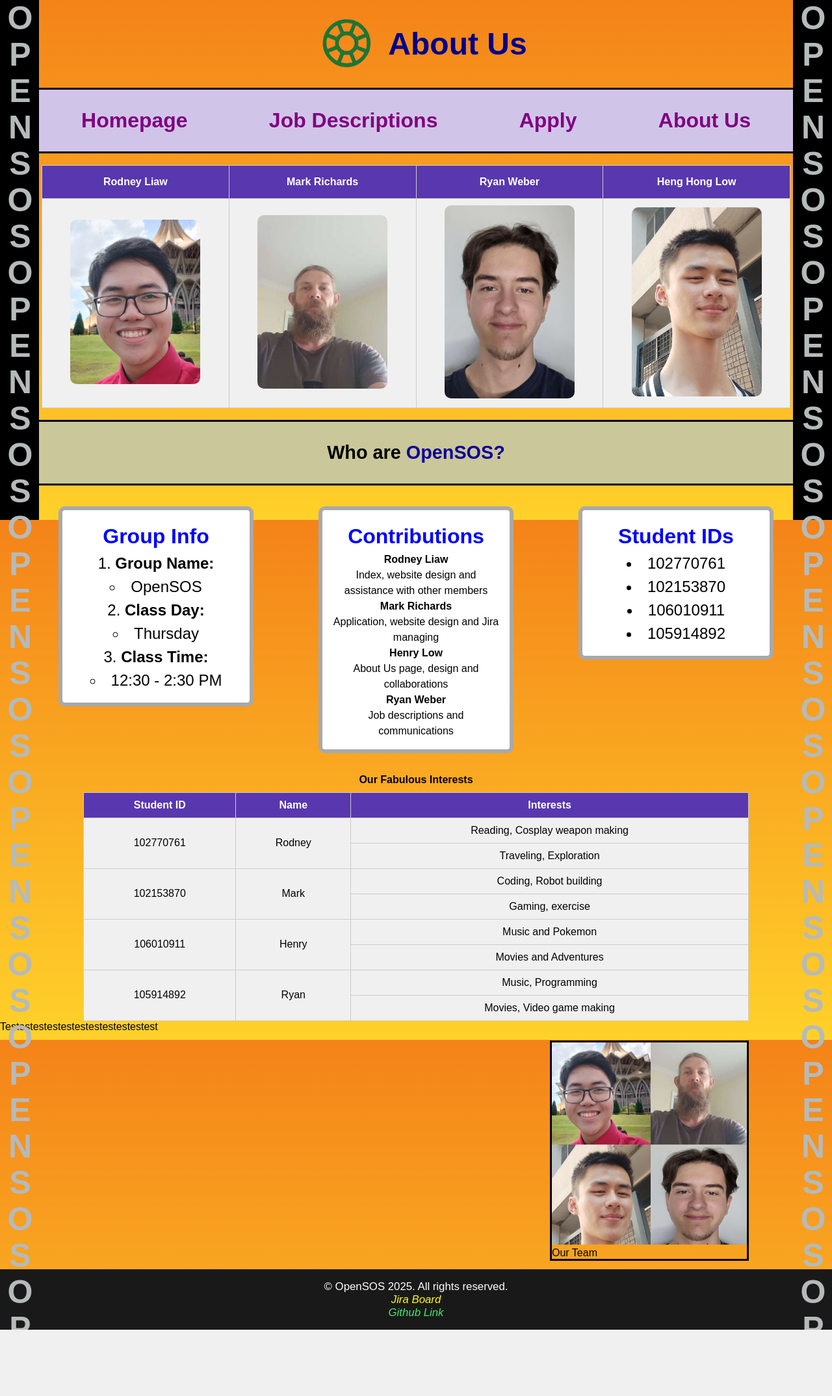
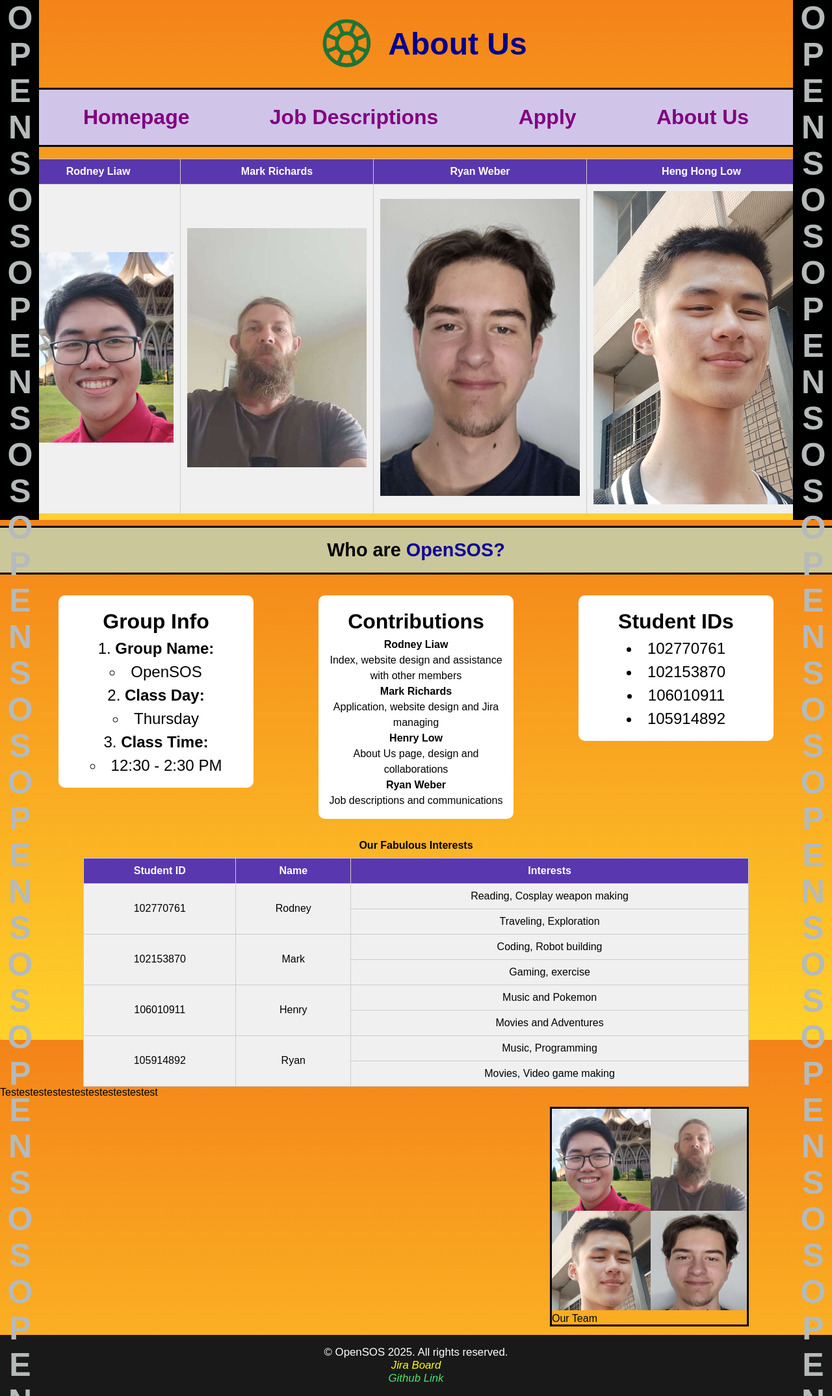
Before and after one commit to 102153870/openSOS_groupProjectPart1, a PHP site: page /about.html in a window 1280 px wide. Shown: the whole page at 65% size. Before the commit the page ends 2046 px from the top, so only its background shows below. Run offline with PHP 8.4, Linux system fonts and the light colour scheme.

Commit message:
from Ryan2

```diff
--- a/styles/style.css
+++ b/styles/style.css
@@ -75,15 +75,14 @@ nav{
 }
 nav a {
     text-decoration: none;
-    padding: 0.5em;;
+    padding: 0.35em;
     border-radius: 50%;
     color: purple;
     font-weight: bold;
-    transition: transform 0.1s ease-in-out; /*Smooth animation*/
 }
 nav a:hover {
     color: blue;
-    transform: scale(1.2);
+    background-color: yellow;
 }
 
 /* Changes to the main section */
@@ -152,7 +151,7 @@ footer p #jira_link:hover, footer p #github_link:hover {
     align-items: center;
     justify-content: center;
     text-align: center;
-    padding: 2%;
+    padding: 1%;
 
     line-height: 1.5;
     background-color: #cac79a;
@@ -295,33 +294,12 @@ body.hero_background {
 /************************************************************/
 /*about.html specific CSS*/
 /*Section headings*/
-.section_heading{text-align: center; font-size: 2rem; color: blue;}
+.section_heading{text-align: center; font-size: 2rem;}
 
 /*OpenSOS Highlight text*/
 #highlight{
     font-weight: bolder;
-    color: rgb(13, 0, 152);}
-
-/* Team intro table styling */
-.team_intro {
-    width: 90%;
-    margin: auto;
-    border-collapse: collapse;
-}
-.team_intro th { /* table header */
-    padding: 1rem;
-    background-color: #5937af;
-    color: white;
-}
-.team_intro img { /* Individual images*/
-    width: 100%;
-    max-width: 200px;
-    height: auto;
-    border-radius: 10px;
-    transition: transform 0.3s ease;
-}
-.team_intro img:hover {
-    transform: scale(1.1);
+    color: rgb(13, 0, 152);
 }
 
 /*About Us page content (middle section)*/
@@ -333,17 +311,15 @@ body.hero_background {
     gap: 2em;
     max-width: 1200px;
     margin: 0 auto;
-    padding: 2em 1em;}
-
+    padding: 2em 1em;
+}
 .about_section {
     background-color: white;
     padding: 1rem;
-    border: darkgrey 0.4em solid;
     border-radius: 10px;
     flex: 1; /* Allows flexible resizing */
-    min-width: 250px;
+    min-width: 250px; /* Prevents shrinking too much */
     max-width: 300px;
-
     margin: 0; /* Remove margin-left */
     text-align: center;
 
@@ -396,11 +372,11 @@ td:hover {
 }
 
 /*Group Photo*/
-.group_photo {
+figure {
   float: right;
   border: 3px solid #000;
   margin-right: 10%; margin-top: 1%; margin-bottom: 1%;
-
+}
 
 /************************************************************/
 /*apply.html specific CSS*/
@@ -703,27 +673,46 @@ h1.job_title /*h1 styling*/
 
     /************************************************************/
     /* For about.html */
-    .team_intro {
-        width: 95%;
-    }
-
-    .team_intro th {
-        font-size: 0.9rem;
-        padding: 0.5rem;
-    }
-
-    .team_intro img {
-        max-width: 150px;
-    }
 
     /************************************************************/
     /* For jobs.html */
 
+    .job_description_box
+    {
+        /* Try and use realtive units so the page scales */
+        margin: 1em 1em;
+    }
 
+    .job_description_left
+    {
+        float: left;
+        clear: none;
+        margin: auto;
+        width: 100%;
+    }
+
+    .job_description_right
+    {
+        float: left;
+        clear: none;
+        margin: none;
+        width: 100%;
+    }
+
+    #top_text_left
+    {
+        /*extra (not copy of float)*/
+        margin-left: 1em; /*using 96 because margin + padding of sections text*/
+    }
+
+    #top_text_right
+    {
+        margin-right: 1em;
+    }
 }
 
 /* Responsive styles for screens up to 325px */
-@media (max-width: 325px) {
+@media (max-width: 380px) {
     .side_textbar {
         width: 1.875rem;  /*30px -> 1.875rem*/
         font-size: 1.25rem;  /*20px -> 1.25rem*/
```
Also changed, not shown: other parts of styles/style.css (+8 -39 lines).
